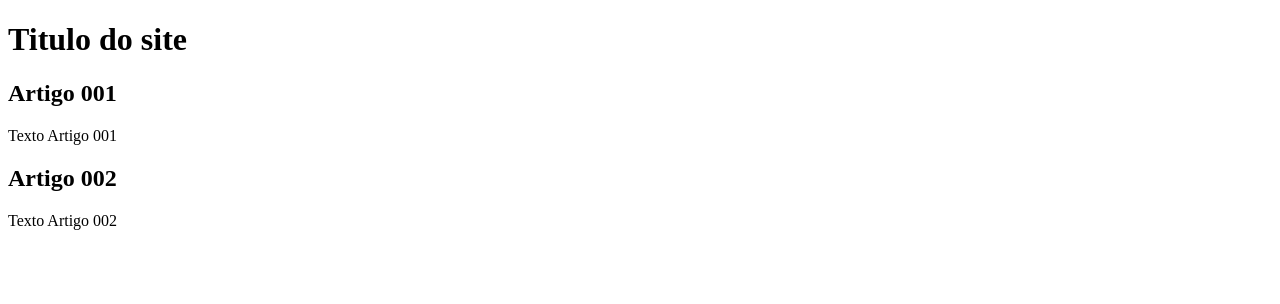
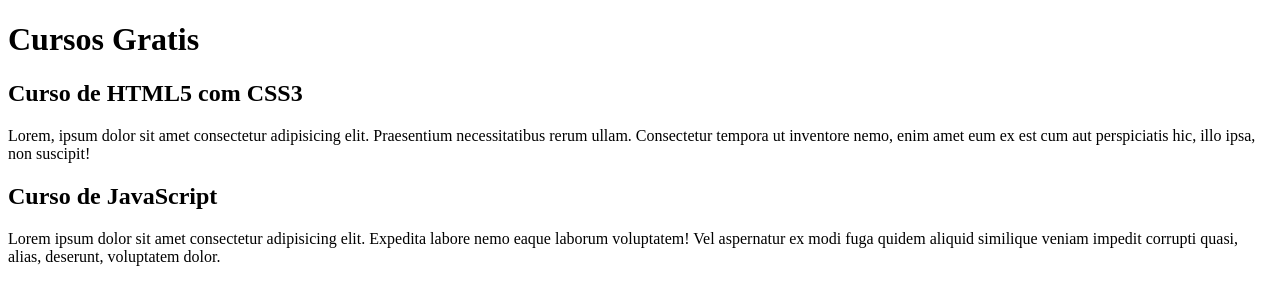
Before and after one commit to FabioFarias1/Projeto-site, a plain HTML site: page index.html in a window 1280 px wide. Drawn offline with Linux system fonts and the light colour scheme.

Commit message:
comecei a escrever o conteúdo

```diff
--- a/index.html
+++ b/index.html
@@ -1,24 +1,30 @@
-
 <!DOCTYPE html>
 <html lang="pt-br">
+
 <head>
     <meta charset="UTF-8">
     <meta name="viewport" content="width=device-width, initial-scale=1.0">
     <title>Títilo do site</title>
 </head>
+
 <body>
     <main>
         <header>
-            <h1>Titulo do site</h1>
+            <h1>Cursos Gratis</h1>
             <article>
-                <h2>Artigo 001</h2>
-                <p>Texto Artigo 001</p>
+                <h2>Curso de HTML5 com CSS3</h2>
+                <p>Lorem, ipsum dolor sit amet consectetur adipisicing elit. Praesentium necessitatibus rerum ullam.
+                    Consectetur tempora ut inventore nemo, enim amet eum ex est cum aut perspiciatis hic, illo ipsa, non
+                    suscipit!</p>
             </article>
             <article>
-                <h2>Artigo 002</h2>
-                <p>Texto Artigo 002</p>
+                <h2>Curso de JavaScript</h2>
+                <p>Lorem ipsum dolor sit amet consectetur adipisicing elit. Expedita labore nemo eaque laborum
+                    voluptatem! Vel aspernatur ex modi fuga quidem aliquid similique veniam impedit corrupti quasi,
+                    alias, deserunt, voluptatem dolor.</p>
             </article>
         </header>
     </main>
 </body>
+
 </html>
```
